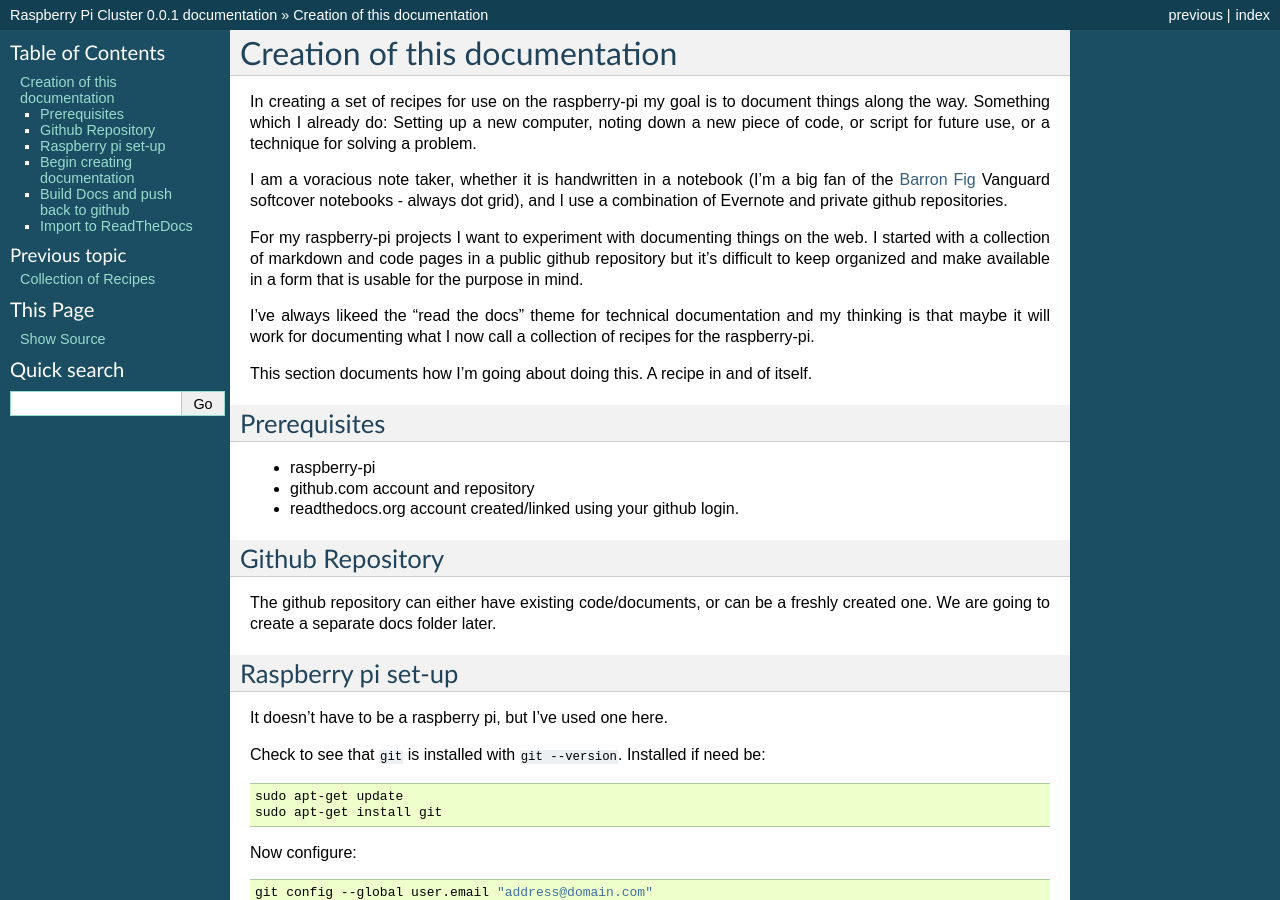
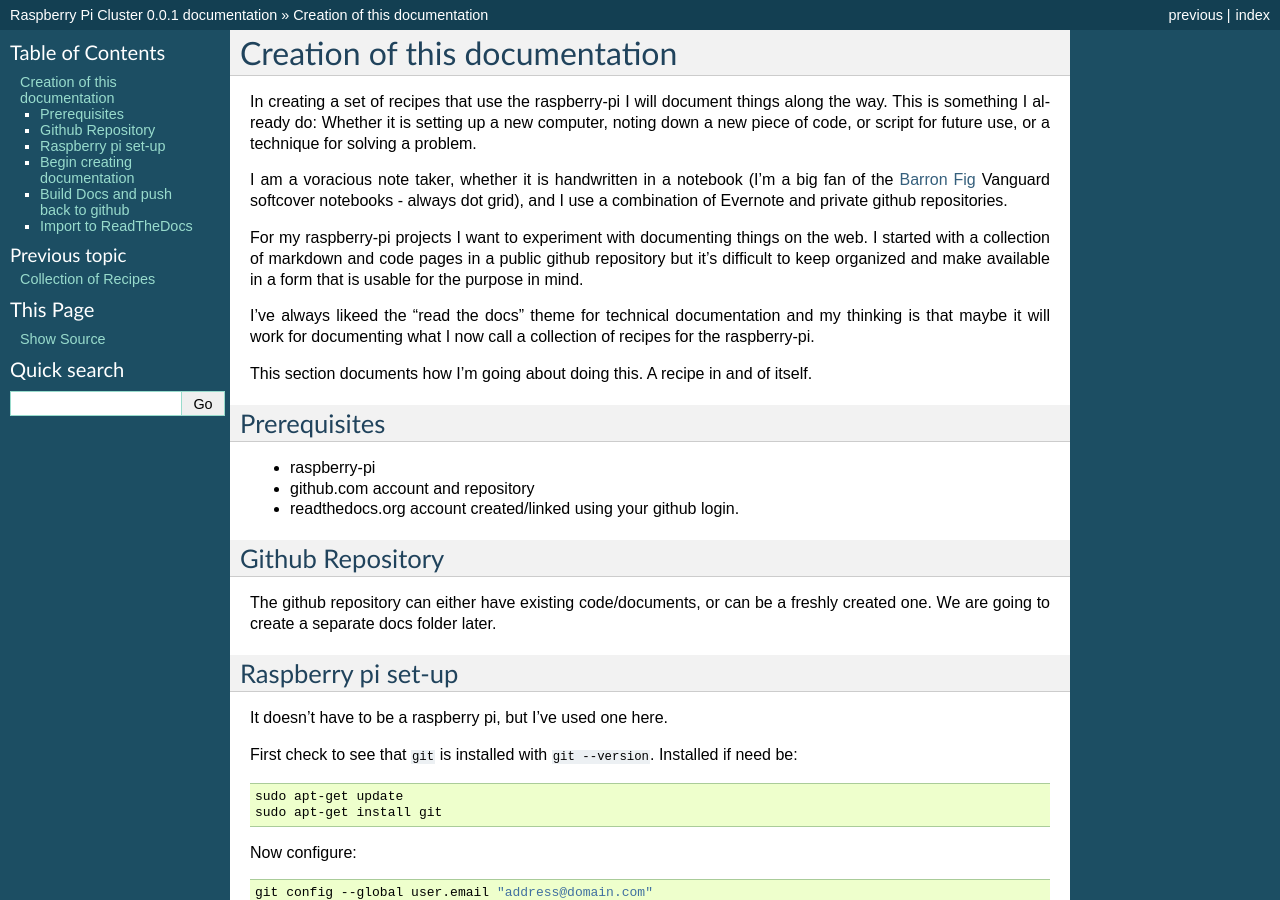
Before and after one commit to essans/RasPi, a Sphinx documentation site: the page built from docs/source/readthedocs.rst, in a window 1280 px wide and 900 px high. Built offline with Sphinx 7.4.7, drawn with Linux system fonts in a browser that asks for light colours.

Commit message:
Update readthedocs.rst

```diff
--- a/docs/source/readthedocs.rst
+++ b/docs/source/readthedocs.rst
@@ -1,7 +1,7 @@
 Creation of this documentation
 ==============================
 
-In creating a set of recipes for use on the raspberry-pi my goal is to document things along the way.   Something which I already do: Setting up a new computer, noting down a new piece of code, or script for future use, or a technique for solving a problem.
+In creating a set of recipes that use the raspberry-pi I will document things along the way.   This is something I already do: Whether it is setting up a new computer, noting down a new piece of code, or script for future use, or a technique for solving a problem.
 
 I am a voracious note taker, whether it is handwritten in a notebook (I'm a big fan of the `Barron Fig <http://www.barronfig.com/>`_ Vanguard softcover notebooks - always dot grid), and I use a combination of Evernote and private github repositories.
 
@@ -18,6 +18,7 @@ Prerequisites
 * github.com account and repository
 * readthedocs.org account created/linked using your github login.
 
+
 Github Repository
 -----------------
 The github repository can either have existing code/documents, or can be a freshly created one.  We are going to create a separate docs folder later.
@@ -27,7 +28,7 @@ Raspberry pi set-up
 -------------------
 It doesn't have to be a raspberry pi, but I've used one here.
 
-Check to see that ``git`` is installed with ``git --version``.  Installed if need be:
+First check to see that ``git`` is installed with ``git --version``.  Installed if need be:
 
 .. code-block:: bash
 
```
